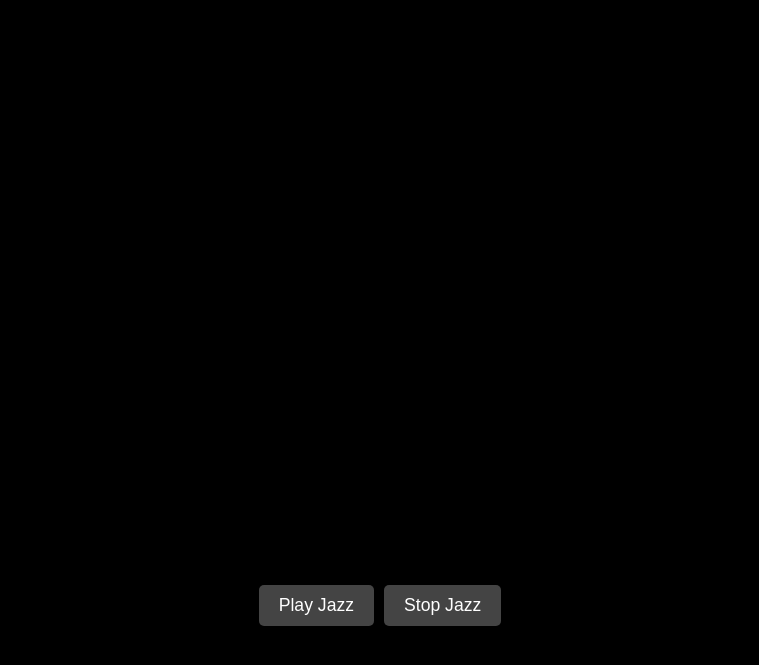
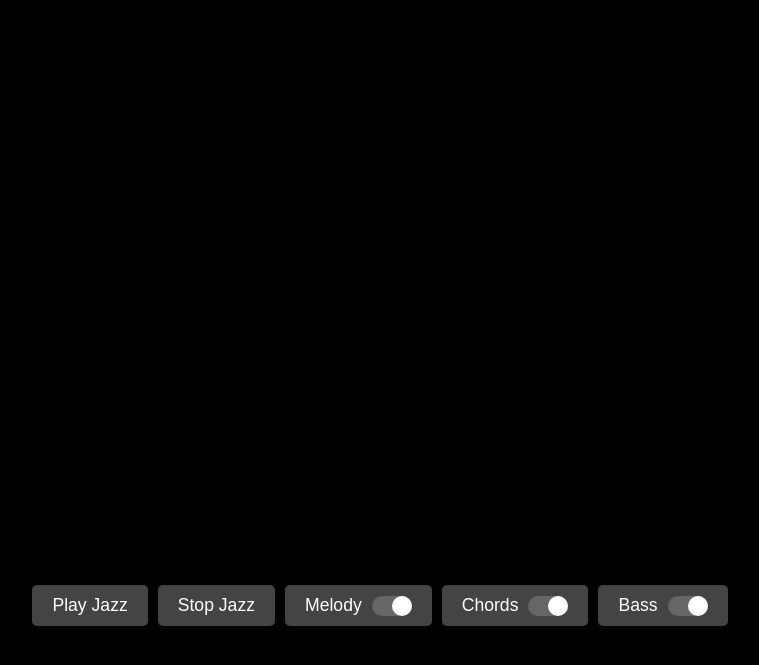
Before and after one commit to Demborg/gpt-jazz, a plain HTML site: page index.html in a window 1280 px wide. Shown: the part 89-754 px from the top of the page, without its empty margins (260-1019 px from the left). Drawn offline with nearby package versions, Linux system fonts and the light colour scheme.

Commit message:
Add toggles for instruments

```diff
--- a/index.html
+++ b/index.html
@@ -12,7 +12,23 @@
     <div id="buttonContainer">
         <button id="playButton">Play Jazz</button>
         <button id="stopButton">Stop Jazz</button>
+        <label class="toggleLabel">
+            Melody
+            <input type="checkbox" id="melodyToggle" checked>
+            <span></span>
+        </label>
+        <label class="toggleLabel">
+            Chords
+            <input type="checkbox" id="chordsToggle" checked>
+            <span></span>
+        </label>
+        <label class="toggleLabel">
+            Bass
+            <input type="checkbox" id="bassToggle" checked>
+            <span></span>
+        </label>
     </div>
+
     <script src="https://cdnjs.cloudflare.com/ajax/libs/tone/14.8.30/Tone.js"></script>
     <script src="script.js"></script>
 </body>
--- a/script.js
+++ b/script.js
@@ -1,6 +1,10 @@
 const playButton = document.getElementById('playButton');
 const stopButton = document.getElementById('stopButton');
 const canvas = document.getElementById('animationCanvas');
+const melodyToggle = document.getElementById('melodyToggle');
+const chordsToggle = document.getElementById('chordsToggle');
+const bassToggle = document.getElementById('bassToggle');
+
 canvas.width = window.innerWidth;
 canvas.height = window.innerHeight;
 const ctx = canvas.getContext('2d');
@@ -16,6 +20,18 @@ const chords = [['C3', 'E3', 'G3'], ['D3', 'F3', 'A3'], ['E3', 'G3', 'B3'], ['F3
 
 let chordIndex = 0;
 const melodyOctave = 4;
+
+function updateSchedule() {
+    Tone.Transport.cancel();
+
+    Tone.Transport.scheduleRepeat(playMelody, '8n');
+    Tone.Transport.scheduleRepeat(playChords, '1m');
+    Tone.Transport.scheduleRepeat(playBass, '4n');
+}
+
+melodyToggle.addEventListener('change', updateSchedule);
+chordsToggle.addEventListener('change', updateSchedule);
+bassToggle.addEventListener('change', updateSchedule);
 
 function getRandomNoteFromScale(scale, octave) {
     const randomIndex = Math.floor(Math.random() * scale.length);
@@ -108,6 +124,7 @@ function playNoteAnimation(track, frequency) {
 }
 
 function playMelody(time) {
+    if (!melodyToggle.checked) return;
     const note = getRandomNoteFromScale(scale, melodyOctave);
     const frequency = Tone.Frequency(note).toFrequency();
     const duration = '4n';
@@ -117,6 +134,7 @@ function playMelody(time) {
 }
 
 function playChords(time) {
+    if (!chordsToggle.checked) return;
     const currentChord = chords[chordIndex];
     chordIndex = (chordIndex + 1) % chords.length;
     const duration = '1m';
@@ -141,6 +159,7 @@ const bassPattern = generateBassPattern(chordProgression);
 let bassIndex = 0;
 
 function playBass(time) {
+    if (!bassToggle.checked) return;
     const bassNote = bassPattern[bassIndex];
     bassIndex = (bassIndex + 1) % bassPattern.length;
     const frequency = Tone.Frequency(bassNote).toFrequency();
@@ -152,6 +171,7 @@ function playBass(time) {
 
 async function playJazz() {
     Tone.Transport.bpm.value = 120;
+    updateSchedule();
     Tone.Transport.scheduleRepeat(playMelody, '8n');
     Tone.Transport.scheduleRepeat(playChords, '1m');
     Tone.Transport.scheduleRepeat(playBass, '4n');
--- a/styles.css
+++ b/styles.css
@@ -28,6 +28,61 @@ button:hover {
     background-color: #666;
 }
 
+.toggleLabel {
+    display: inline-flex;
+    align-items: center;
+    justify-content: space-between;
+    background-color: #444;
+    border: none;
+    border-radius: 5px;
+    color: #fff;
+    font-size: 1.1em;
+    margin: 5px;
+    padding: 10px 20px;
+    cursor: pointer;
+}
+
+.toggleLabel input[type="checkbox"] {
+    display: none;
+}
+
+.toggleLabel span {
+    display: inline-block;
+    height: 20px;
+    margin-left: 10px;
+    position: relative;
+    width: 40px;
+}
+
+.toggleLabel span:before,
+.toggleLabel span:after {
+    content: '';
+    display: block;
+    position: absolute;
+}
+
+.toggleLabel span:before {
+    background-color: #666;
+    border-radius: 20px;
+    height: 20px;
+    width: 40px;
+}
+
+.toggleLabel span:after {
+    background-color: #fff;
+    border-radius: 50%;
+    height: 20px;
+    left: 0;
+    top: 0;
+    transition: left 0.3s;
+    width: 20px;
+}
+
+.toggleLabel input[type="checkbox"]:checked + span:after {
+    left: 20px;
+}
+
+
 #animationCanvas {
     position: absolute;
     top: 0;
@@ -40,6 +95,7 @@ button:hover {
     position: absolute;
     bottom: 10%;
     display: flex;
+    flex-wrap: wrap;
     flex-direction: row;
     justify-content: center;
     width: 100%;
```
